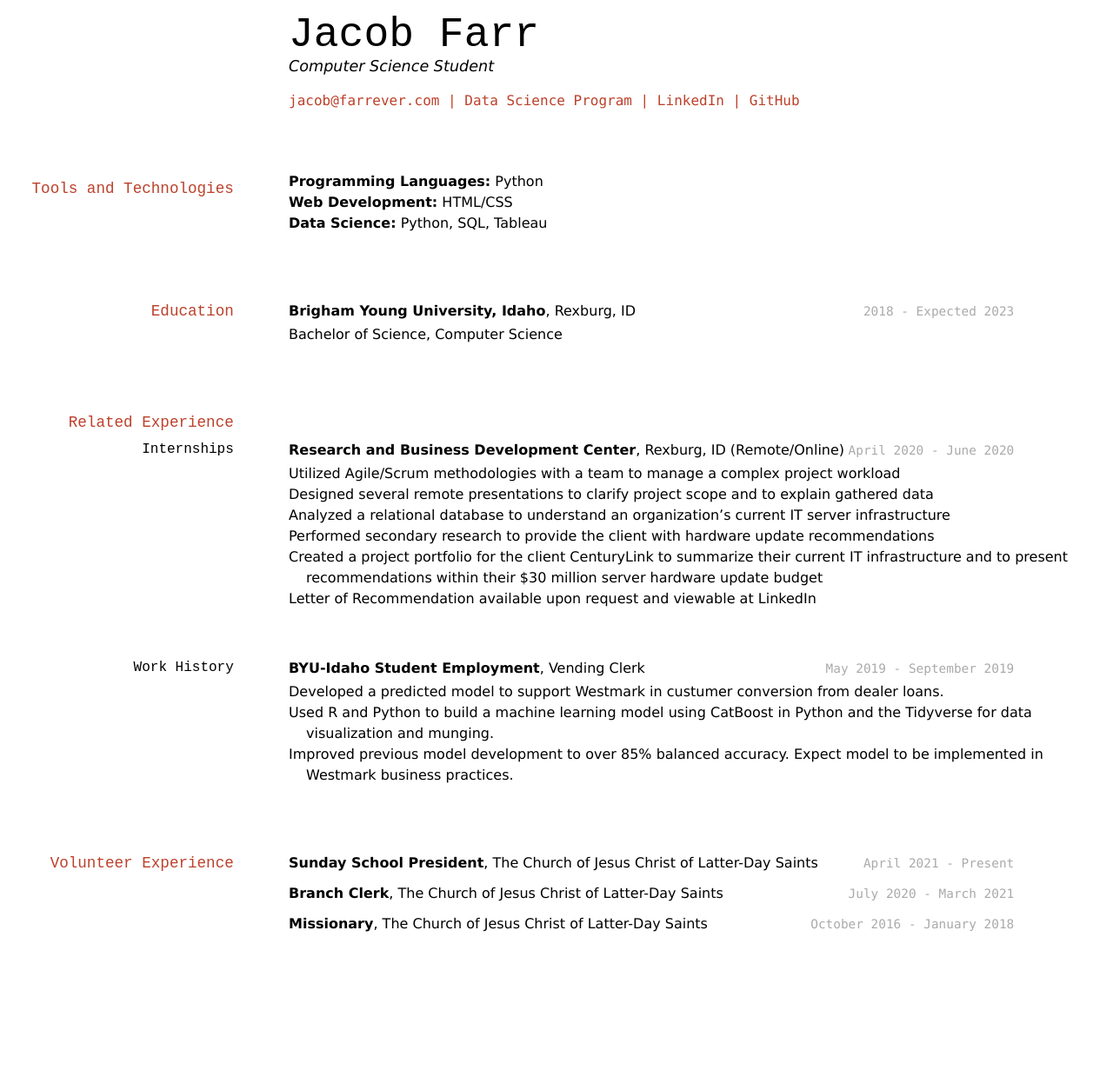
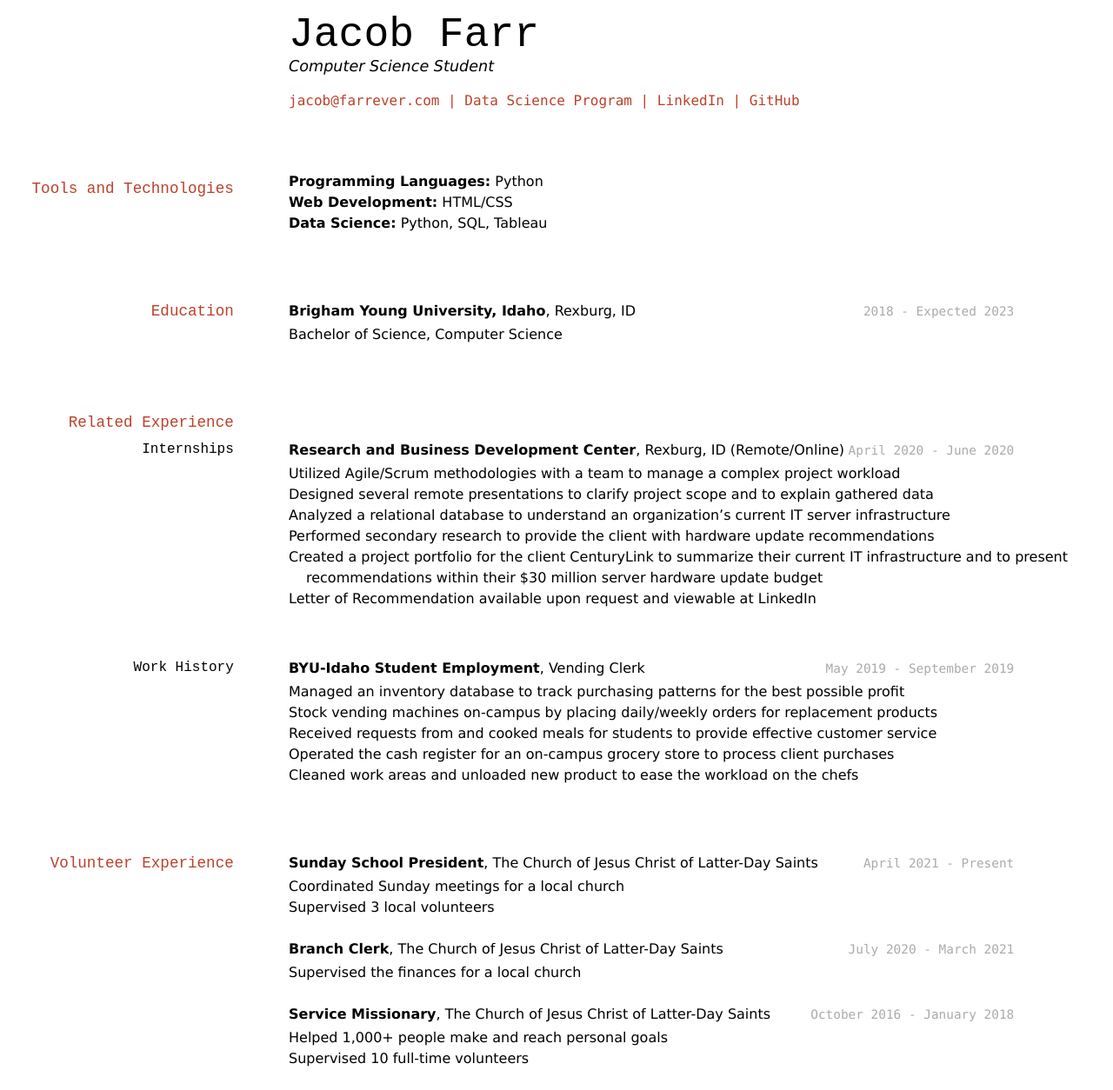
Before and after one commit to Morthais/Jacob_Farr_Resume, a Jekyll site: the page built from docs/index.md, in a window 1280 px wide. Shown: the whole page at 87% size. Built offline with Jekyll 4.4.1, drawn with Linux system fonts in a browser that asks for light colours; before the commit the page ends 1086 px from its top, so only the background shows below that.

Commit message:
changes to resume

```diff
--- a/docs/index.md
+++ b/docs/index.md
@@ -47,22 +47,28 @@ __Research and Business Development Center__, Rexburg, ID (Remote/Online)
 `May 2019 - September 2019`
 __BYU-Idaho Student Employment__, Vending Clerk
 
-- Developed a predicted model to support Westmark in custumer conversion from dealer loans.
-- Used R and Python to build a machine learning model using CatBoost in Python and the Tidyverse for data visualization and munging.
-- Improved previous model development to over 85% balanced accuracy. Expect model to be implemented in Westmark business practices.
+- Managed an inventory database to track purchasing patterns for the best possible profit
+- Stock vending machines on-campus by placing daily/weekly orders for replacement products
+- Received requests from and cooked meals for students to provide effective customer service
+- Operated the cash register for an on-campus grocery store to process client purchases
+- Cleaned work areas and unloaded new product to ease the workload on the chefs
+
 
 ## Volunteer Experience
 
 `April 2021 - Present`
 __Sunday School President__, The Church of Jesus Christ of Latter-Day Saints
-
+- Coordinated Sunday meetings for a local church
+- Supervised 3 local volunteers
 
 `July 2020 - March 2021`
 __Branch Clerk__, The Church of Jesus Christ of Latter-Day Saints
+- Supervised the finances for a local church
 
 `October 2016 - January 2018`
-__Missionary__, The Church of Jesus Christ of Latter-Day Saints
-
+__Service Missionary__, The Church of Jesus Christ of Latter-Day Saints
+- Helped 1,000+ people make and reach personal goals
+- Supervised 10 full-time volunteers
 
 
 <!-- ### Footer
```
